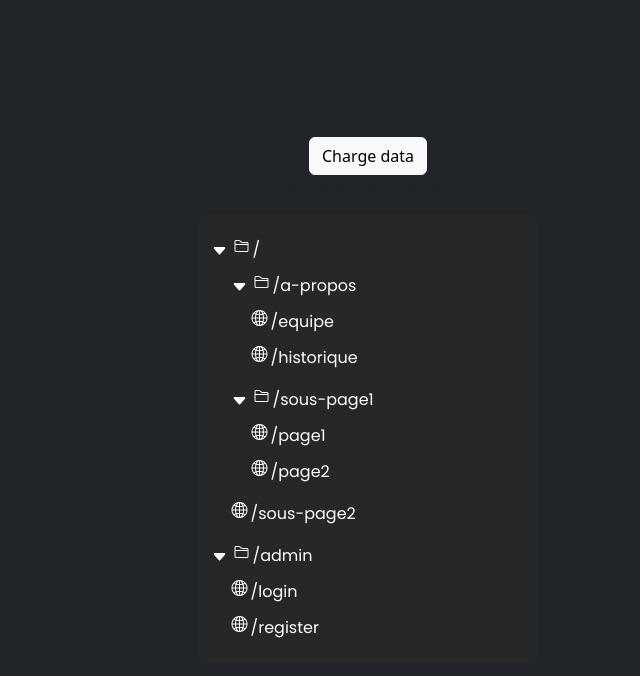
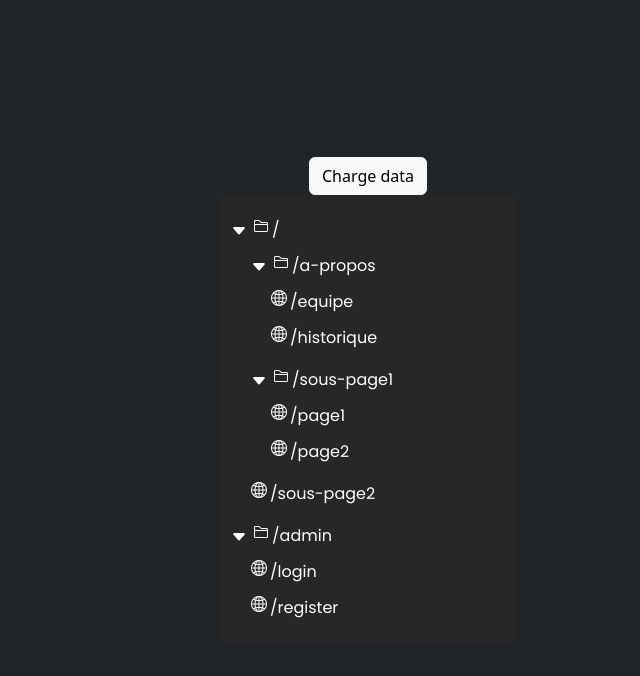
Before and after one commit to dwesh163/WebFileSystem, a plain HTML site: page index.html in a window 1280 px wide. Both pictures are taken after a click on the button "Charge data". Shown: the whole page, without its empty margins (272-912 px from the left). Drawn offline with nearby package versions, Linux system fonts and the light colour scheme.

Commit message:
[fix] section

```diff
--- a/script.js
+++ b/script.js
@@ -20,17 +20,13 @@ function fetchData() {
 	});
 
 	function displayData(data) {
-		var html = '<section><article class="d-flex">';
-		html += '<p><strong>Site:</strong> ' + data.site + '</p>';
-		html += '<p><strong>IP:</strong> ' + data.ip + '</p>';
-		html += '<p><strong>Pages:</strong><p>';
-		html += '</article><article id="page">';
+		var html = '<article id="page">';
 
 		data.pages.forEach((page) => {
 			html += displayPage(page);
 		});
 
-		html += '</article></section>';
+		html += '</article>';
 		$('#dataContainer').html(html);
 	}
 
--- a/style.css
+++ b/style.css
@@ -13,7 +13,7 @@
 #page {
     color: white;
     background-color: rgb(39, 39, 39);
-    width: 100%;
+    width: 300px;
     padding: 14px 14px 14px 0px;
     border-radius: 6px;
     position: relative;
```
